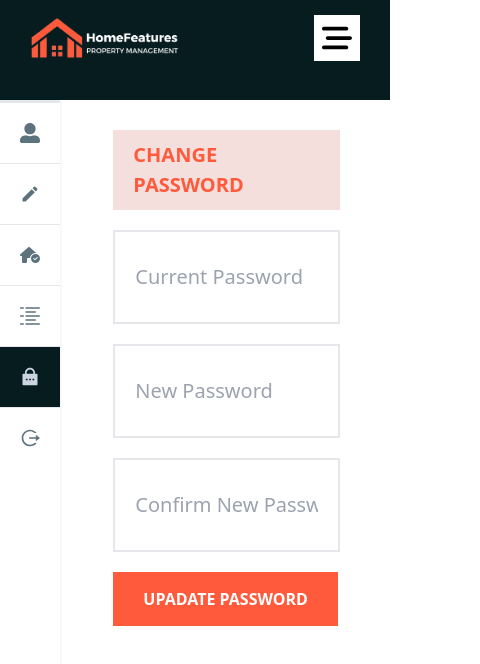
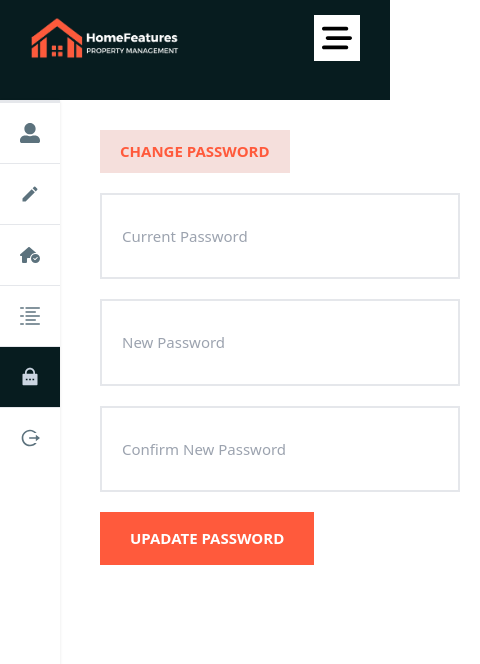
Before and after one commit to DesmondNzubechi/REAL-ESTATE-FRONTEND, a Next.js app: page /my-account/change-password in a window 390 px wide. Shown: the top 664 px of the page, 480 px wide, since content can reach past the window. Built offline with nearby package versions, Linux system fonts and the light colour scheme.

Commit message:
new change

```diff
--- a/pages/my-account/change-password.tsx
+++ b/pages/my-account/change-password.tsx
@@ -11,26 +11,26 @@ export default function ChangePassword() {
    <MobileNav/>
    <DesktopNav/>
     <div className="px-[30px] py-[100px] ">
-    <div className="grid gap-[50px] grid-cols-6 lg:grid-cols-3">
+    <div className="grid gap-[50px] grid-cols-10 lg:grid-cols-3">
             <MyAccountNav />
             <div></div>
-            <div className="col-span-5 lg:col-span-2 flex flex-col  px-[20px] gap-5 h-fit py-[30px] ">
-                <h1 className="bg-titleBg w-fit px-[20px] py-[10px] text-btn-primary text-[20px] uppercase font-semibold ">Change password</h1>
+            <div className="col-span-9 lg:col-span-2 flex flex-col  px-[20px] gap-5 h-fit py-[30px] ">
+                <h1 className="bg-titleBg w-fit px-[20px] py-[10px] text-btn-primary text-[15px] md:text-[20px] uppercase font-semibold ">Change password</h1>
             <form action="" className="grid grid-cols-1   gap-5">
             <div className='border-[2px] flex w-full justify-between px-[20px] py-[30px] '>
-                        <input type="password" name="current password" placeholder='Current Password' className='text-btn2 w-full bg-transparent outline-0 text-[20px] ' />
+                        <input type="password" name="current password" placeholder='Current Password' className='text-btn2 w-full bg-transparent outline-0 text-[15px] md:text-[20px] ' />
 
                 </div>
                 <div className='border-[2px] w-full flex justify-between px-[20px] py-[30px] '>
-                        <input type="password" name="new password" placeholder='New Password' className='text-btn2 w-full bg-transparent outline-0 text-[20px] ' />
+                        <input type="password" name="new password" placeholder='New Password' className='text-btn2 w-full bg-transparent outline-0 text-[15px] md:text-[20px] ' />
 
                 </div>
                 <div className='border-[2px] flex w-full justify-between px-[20px] py-[30px] '>
-                        <input type="password" name="confirm new password" placeholder='Confirm New Password' className='text-btn2 w-full bg-transparent outline-0 text-[20px] ' />
+                        <input type="password" name="confirm new password" placeholder='Confirm New Password' className='text-btn2 text-[15px] md:text-[20px] w-full bg-transparent outline-0  ' />
 
                 </div>
 
-                <button className='text-light  uppercase w-fit bg-btn-primary px-[30px] py-[15px] font-bold hover:bg-textTitle hover:text-light '>Upadate Password</button>
+                <button className='text-light  uppercase w-fit bg-btn-primary text-[15px] md:text-[20px] px-[30px] py-[15px] font-bold hover:bg-textTitle hover:text-light '>Upadate Password</button>
             </form>
         </div>
     </div>
--- a/pages/my-account/my-order/index.tsx
+++ b/pages/my-account/my-order/index.tsx
@@ -32,7 +32,7 @@ export default function MyOrder() {
                                 <tbody className="w-full overflow-x-auto">
                                     <tr className="border-b">
                                         <td className="py-2 px-4">
-                                            <Image src={myPic} className="md:w-[50px] md:h-[50px]" alt="Product Image" />
+                                            <Image src={myPic} className="md:w-[50px] w-[40px] md:h-[50px]" alt="Product Image" />
                                         </td>
                                         <td className="py-2 px-4 text-[5px] md:text-[13px] font-bold text-textTilte uppercase">
                                             The new land
@@ -40,16 +40,13 @@ export default function MyOrder() {
                                         <td className="py-2 text-[5px] md:text-[13px] px-4 text-textColor font-semibold">
                                             Aug, 10, 2024
                                         </td>
-                                        <td className="py-2 w-ful px-4 self-center text-textColor font-semibold text-[5px] md:text-[13px] flex items-center">
-                                            <GoDotFill className="text-btn-primary mr-1" /> Pending
-                                            <div className="py-2 px-4 w-full items-center flex-col lg:flex-row flex gap-2">
-                                            {/* <Link href='' className="bg-red-500 min-w-[80px]  text-light p-1 text-[13px] rounded font-semibold">
-                                                Cancel Order
-                                            </Link> */}
-                                            <Link href='/my-account/my-order/:id' className="bg-green-500 text-light min-w-[40px] p-1 text-[5px] md:text-[13px] rounded font-semibold">
+                                        <td className="py-2 w-ful px-4 self-center justify-center  text-textColor font-semibold text-[5px] md:text-[13px] flex flex-col md:flex-row items-center">
+                                           <span className="flex text-[7px] items-center md:text-[13px]"> <GoDotFill className="text-btn-primary mr-1" />  Pending</span>
+
+                                            <Link href='/my-account/my-order/:id' className="bg-green-500 text-light min-w-[40px] p-1 text-[5px] md:text-[13px] self-center rounded font-semibold">
                                                 View Order
                                             </Link>
-                                        </div>
+
                                         </td>
                                     </tr>
 
```
